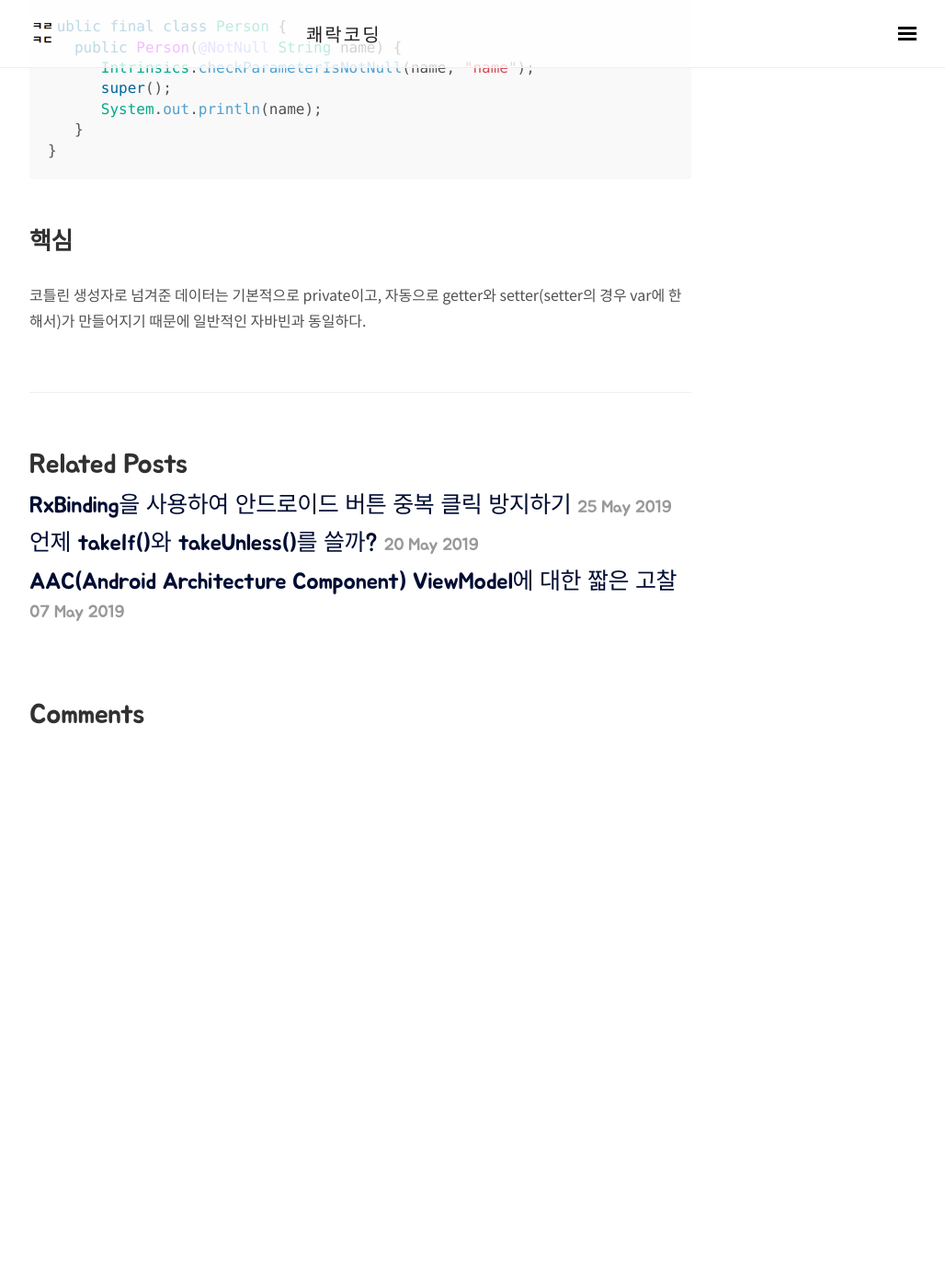
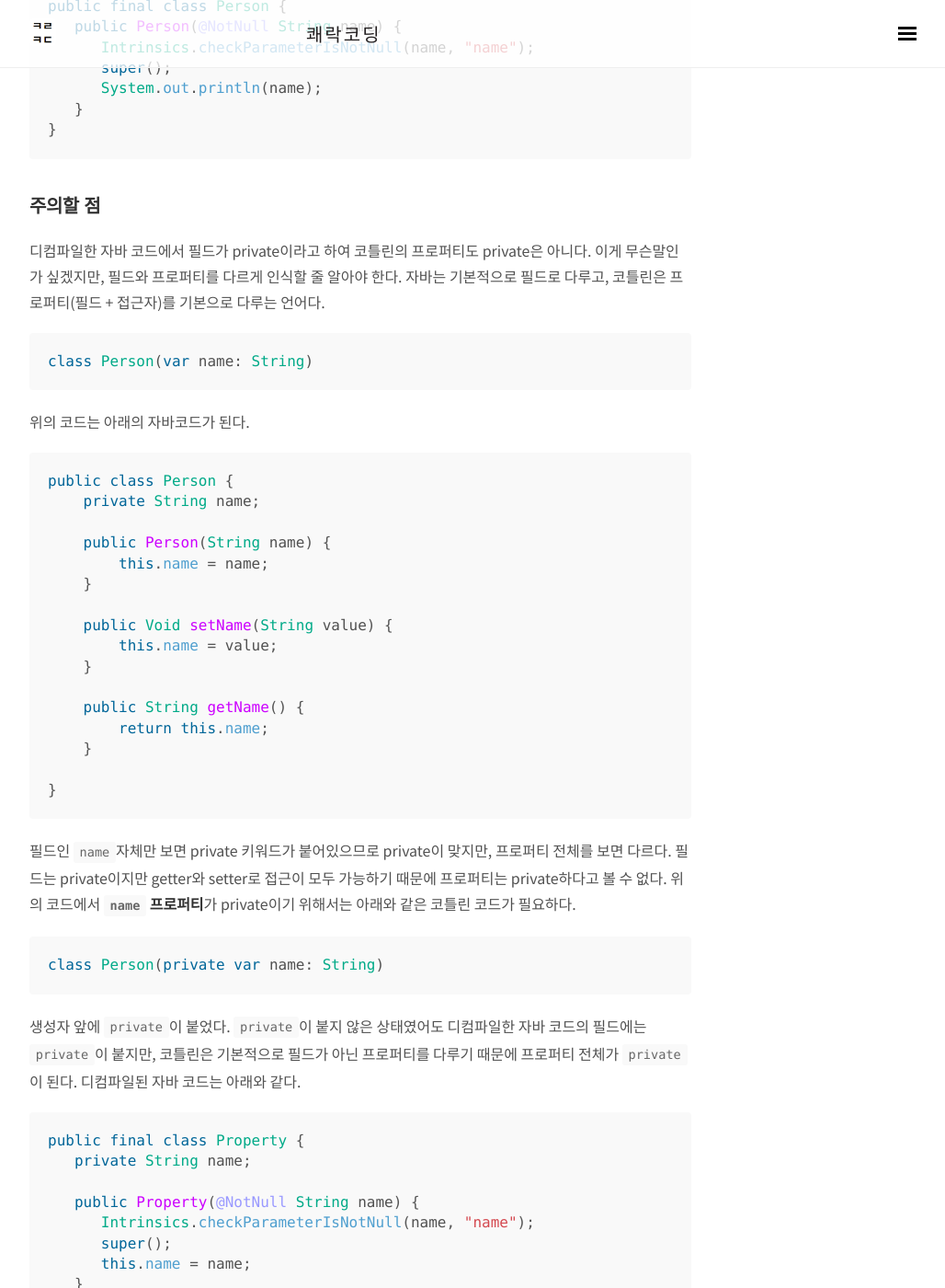
Before and after one commit to wooooooak/wooooooak.github.io, a Jekyll site: the page built from _posts/kotlin/2019-05-24-property.md, in a window 1280 px wide and 1400 px high, scrolled down 3176 px. Shown: the whole window at 92% size, without its empty margins (248-1276 px from the left). Built offline with Jekyll 4.4.1, drawn with Linux system fonts in a browser that asks for light colours; nearby versions of some CDN libraries; some web fonts are replaced; comment, search, counter and statistics services are not loaded; before the commit the page ends 3983 px from its top, so only the background shows below that; some of the changed text lies outside the part shown.

Commit message:
코틀린 프로퍼티 수정

````diff
--- a/_posts/kotlin/2019-05-24-property.md
+++ b/_posts/kotlin/2019-05-24-property.md
@@ -125,6 +124,58 @@ public final class Person {
 }
 ```
 
-## 핵심
+### 주의할 점
 
-코틀린 생성자로 넘겨준 데이터는 기본적으로 private이고, 자동으로 getter와 setter(setter의 경우 var에 한해서)가 만들어지기 때문에 일반적인 자바빈과 동일하다.
+디컴파일한 자바 코드에서 필드가 private이라고 하여 코틀린의 프로퍼티도 private은 아니다. 이게 무슨말인가 싶겠지만, 필드와 프로퍼티를 다르게 인식할 줄 알아야 한다. 자바는 기본적으로 필드로 다루고, 코틀린은 프로퍼티(필드 + 접근자)를 기본으로 다루는 언어다.
+
+```kotlin
+class Person(var name: String)
+```
+
+위의 코드는 아래의 자바코드가 된다.
+
+```java
+public class Person {
+    private String name;
+
+    public Person(String name) {
+        this.name = name;
+    }
+
+    public Void setName(String value) {
+        this.name = value;
+    }
+
+    public String getName() {
+        return this.name;
+    }
+
+}
+```
+
+필드인 `name`자체만 보면 private 키워드가 붙어있으므로 private이 맞지만, 프로퍼티 전체를 보면 다르다. 필드는 private이지만 getter와 setter로 접근이 모두 가능하기 때문에 프로퍼티는 private하다고 볼 수 없다. 위의 코드에서 **`name` 프로퍼티**가 private이기 위해서는 아래와 같은 코틀린 코드가 필요하다.
+
+```kotlin
+class Person(private var name: String)
+```
+
+생성자 앞에 `private`이 붙었다. `private`이 붙지 않은 상태였어도 디컴파일한 자바 코드의 필드에는 `private`이 붙지만, 코틀린은 기본적으로 필드가 아닌 프로퍼티를 다루기 때문에 프로퍼티 전체가 `private`이 된다. 디컴파일된 자바 코드는 아래와 같다.
+
+```java
+public final class Property {
+   private String name;
+
+   public Property(@NotNull String name) {
+      Intrinsics.checkParameterIsNotNull(name, "name");
+      super();
+      this.name = name;
+   }
+}
+```
+
+getter와 setter가 없어서 프로퍼티가 private이라고 볼 수 있다.
+
+### 핵심
+
+- 자바는 필드를 기본으로, 코틀린은 프로퍼티를 기본으로 다룬다.
+- 디컴파일된 자바 코드의 필드가 private이라고해서 kotlin 프로퍼티가 private인 것은 아니다.
````
Also changed, not shown: other parts of _posts/kotlin/2019-05-24-property.md (+1 -2 lines), _posts/중얼중얼/2019-01-15-객체지향의사실과오해.md (+9 -3 lines).
